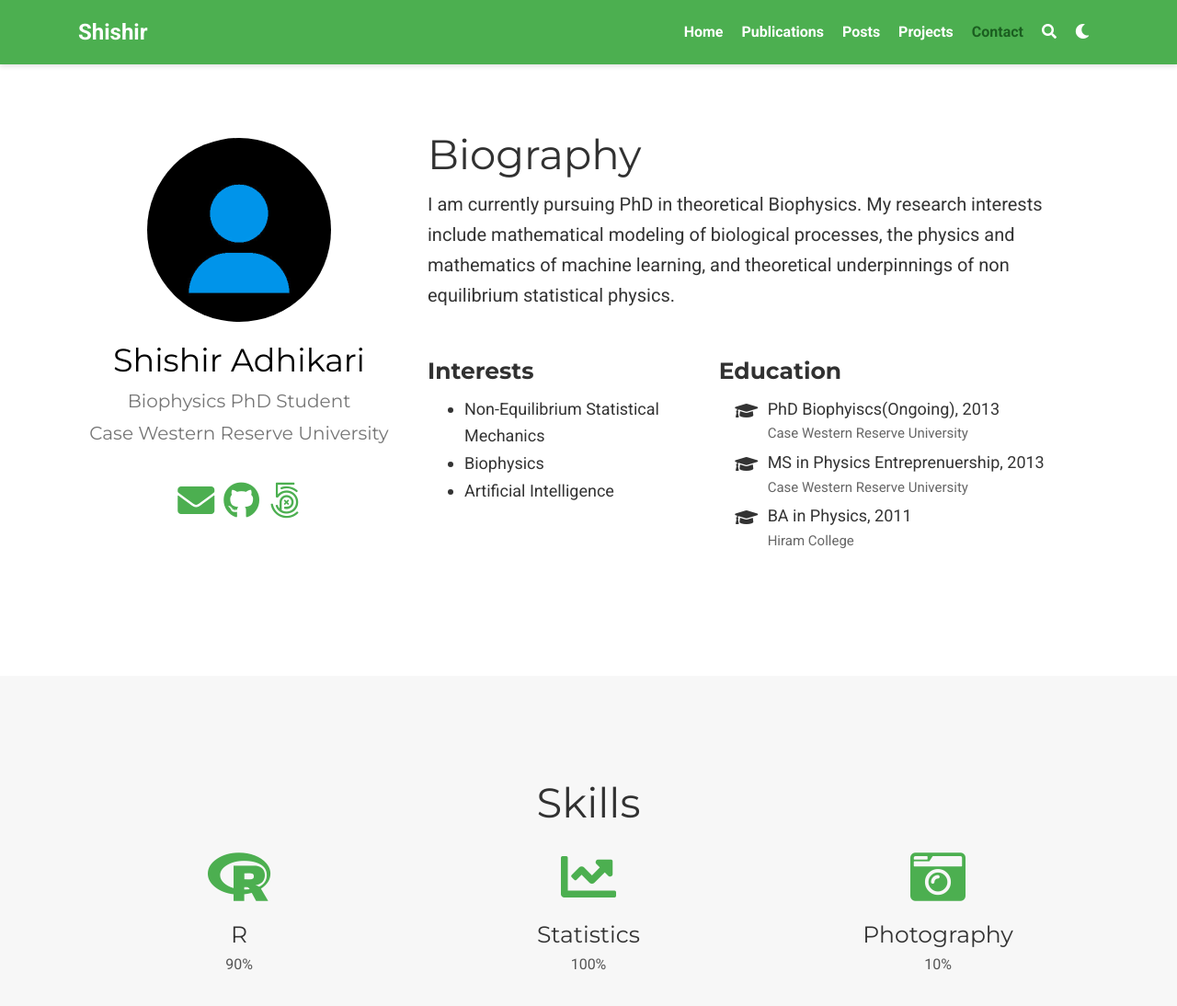
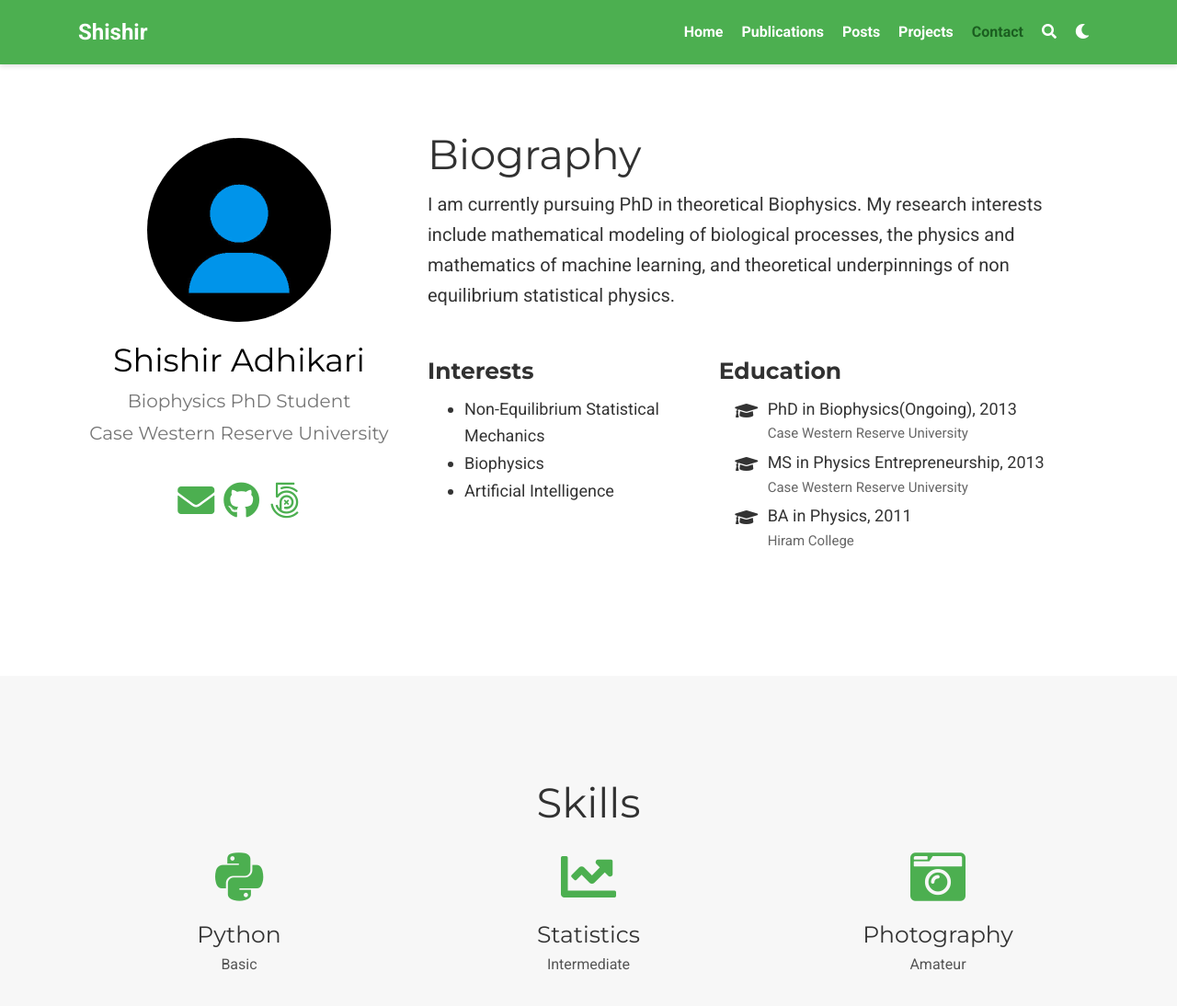
Before and after one commit to adhikarirsr/arshishir.github.io, a plain HTML site: page index.html in a window 1280 px wide. Shown: the top 1094 px of the page at 92% size. Drawn offline with nearby package versions, Linux system fonts and the light colour scheme; some icons are missing.

Commit message:
update 6

```diff
--- a/index.html
+++ b/index.html
@@ -429,7 +429,7 @@
           <li>
             <i class="fa-li fas fa-graduation-cap"></i>
             <div class="description">
-              <p class="course">PhD Biophyiscs(Ongoing), 2013</p>
+              <p class="course">PhD in Biophysics(Ongoing), 2013</p>
               <p class="institution">Case Western Reserve University</p>
             </div>
           </li>
@@ -437,7 +437,7 @@
           <li>
             <i class="fa-li fas fa-graduation-cap"></i>
             <div class="description">
-              <p class="course">MS in Physics Entreprenuership, 2013</p>
+              <p class="course">MS in Physics Entrepreneurship, 2013</p>
               <p class="institution">Case Western Reserve University</p>
             </div>
           </li>
@@ -487,9 +487,9 @@
 
 
   <div class="col-12 col-sm-4">
-    <div class="featurette-icon"><i class="fab fa-r-project"></i></div>
-    <h3>R</h3>
-    <p>90%</p>
+    <div class="featurette-icon"><i class="fab fa-python"></i></div>
+    <h3>Python</h3>
+    <p>Basic</p>
   </div>
 
 
@@ -500,7 +500,7 @@
   <div class="col-12 col-sm-4">
     <div class="featurette-icon"><i class="fas fa-chart-line"></i></div>
     <h3>Statistics</h3>
-    <p>100%</p>
+    <p>Intermediate</p>
   </div>
 
 
@@ -511,7 +511,7 @@
   <div class="col-12 col-sm-4">
     <div class="featurette-icon"><i class="fas fa-camera-retro"></i></div>
     <h3>Photography</h3>
-    <p>10%</p>
+    <p>Amateur</p>
   </div>
 
 </div>
```
